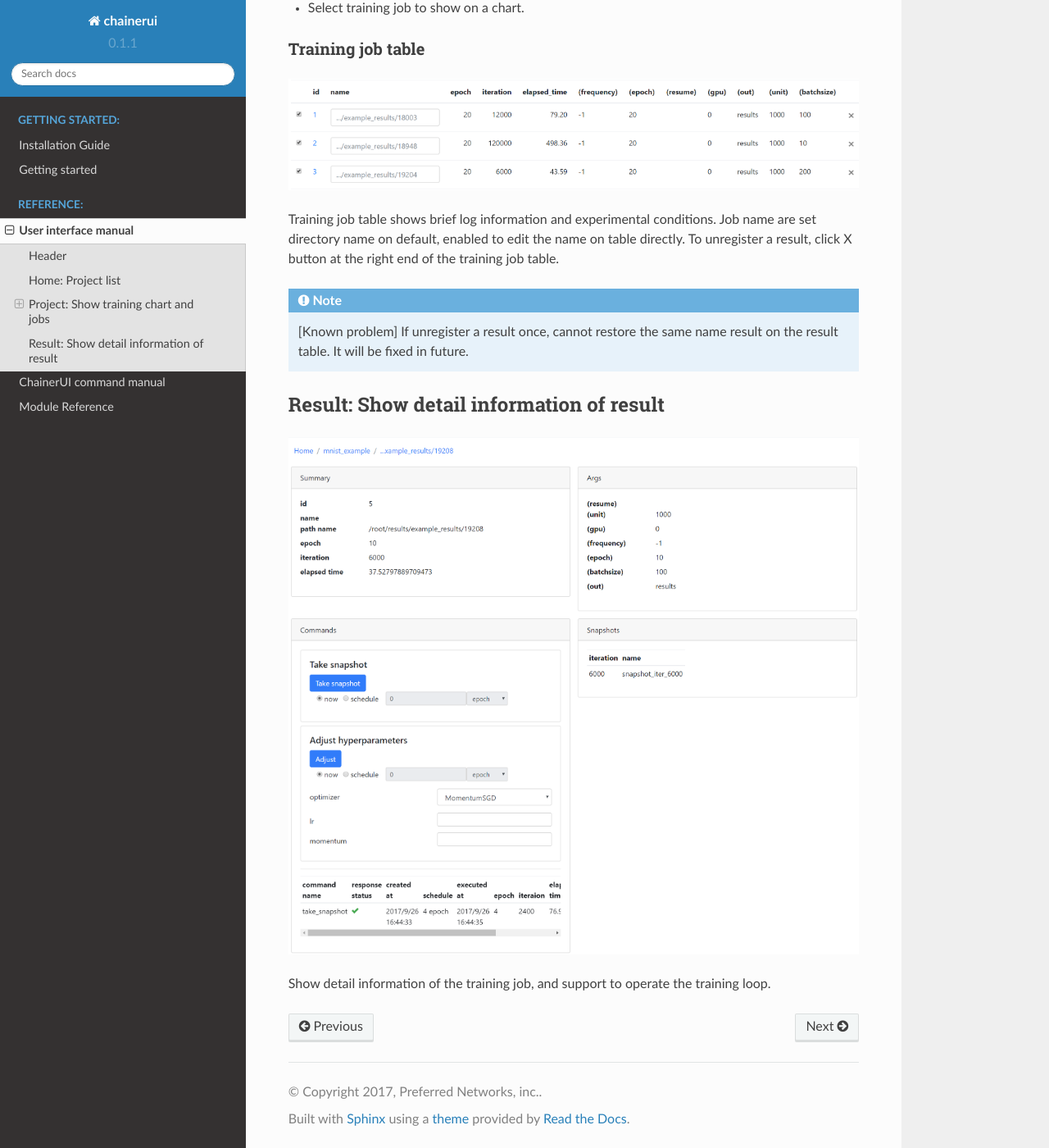
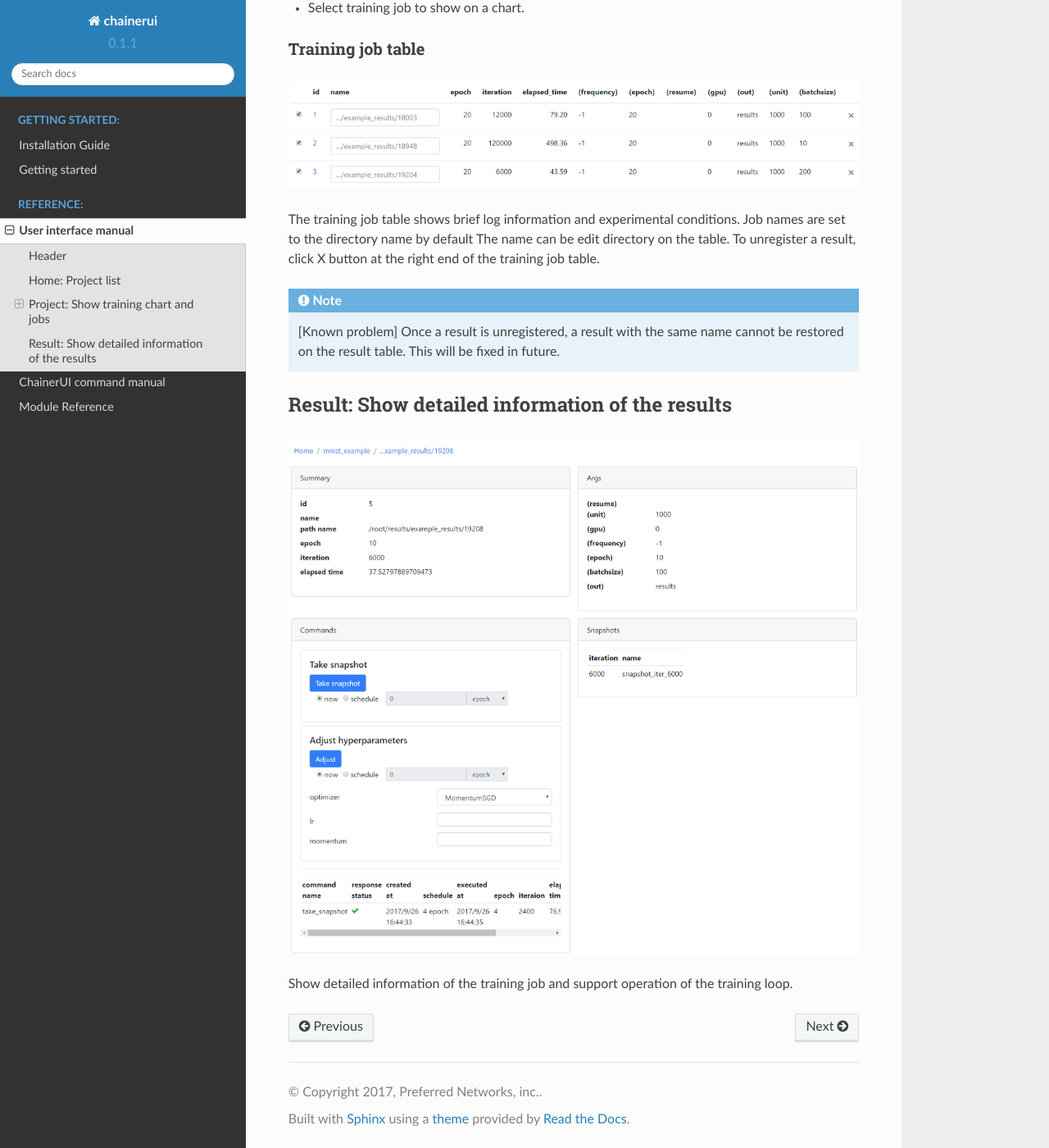
Before and after one commit to chainer/chainerui, a Sphinx documentation site: the page built from docs/source/reference/ui.rst, in a window 1280 px wide and 1400 px high, scrolled down 2146 px. Shown: the whole window at 82% size. Built offline with Sphinx 7.4.7 and the Read the Docs theme 2.0.0, drawn with Linux system fonts in a browser that asks for light colours; some of the changed text lies outside the part shown.

Commit message:
apply review for English

```diff
--- a/docs/source/reference/ui.rst
+++ b/docs/source/reference/ui.rst
@@ -37,7 +37,7 @@ Home: Project list
 
 .. image:: ../../images/home_project_list.png
 
-List of registered projects, select a project, transition to the project page. When register a project within running server, refresh the page and will show the project on the list. See :ref:`getstart_customize_training_loop`.
+From the list of registered projects, select a project to transition to the project page. When registering a project within running server, refresh the page and it will show the project on the list. See :ref:`getstart_customize_training_loop`.
 
 * ``Edit``: edit the project name.
 * ``Delete``: delete the project from list.
@@ -61,18 +61,18 @@ Training job table
 
 .. image:: ../../images/result_table_condition_sample.png
 
-Training job table shows brief log information and experimental conditions. Job name are set directory name on default, enabled to edit the name on table directly. To unregister a result, click X button at the right end of the training job table.
+The training job table shows brief log information and experimental conditions. Job names are set to the directory name by default The name can be edit directory on the table. To unregister a result, click X button at the right end of the training job table.
 
 .. note::
 
-   [Known problem] If unregister a result once, cannot restore the same name result on the result table. It will be fixed in future.
+   [Known problem] Once a result is unregistered, a result with the same name cannot be restored on the result table. This will be fixed in future.
 
 
 .. _ui_detail_page:
 
-Result: Show detail information of result
------------------------------------------
+Result: Show detailed information of the results
+------------------------------------------------
 
 .. image:: ../../images/result_detail.png
 
-Show detail information of the training job, and support to operate the training loop.
+Show detailed information of the training job and support operation of the training loop.
```
Also changed, not shown: docs/source/getstart.rst (+23 -31 lines), docs/source/install.rst (+5 -5 lines), docs/source/reference/cmd.rst (+4 -4 lines).
